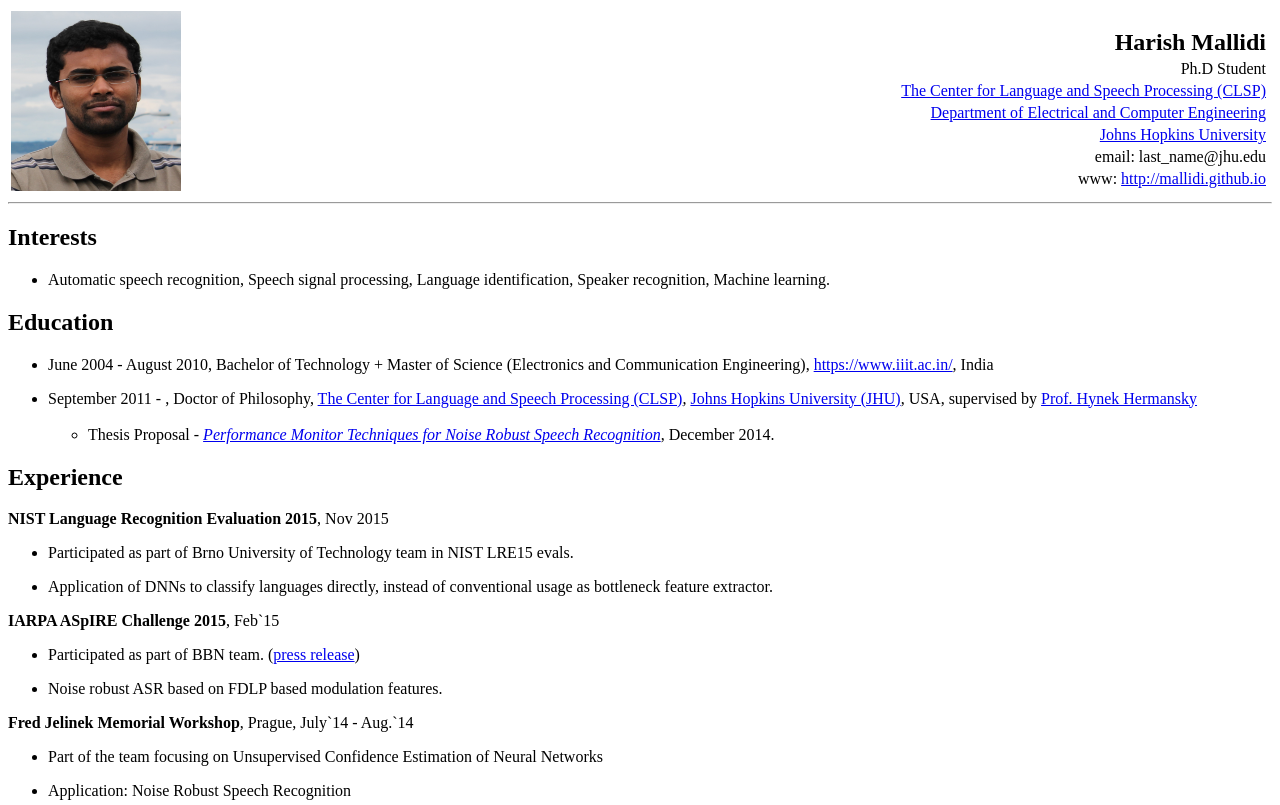
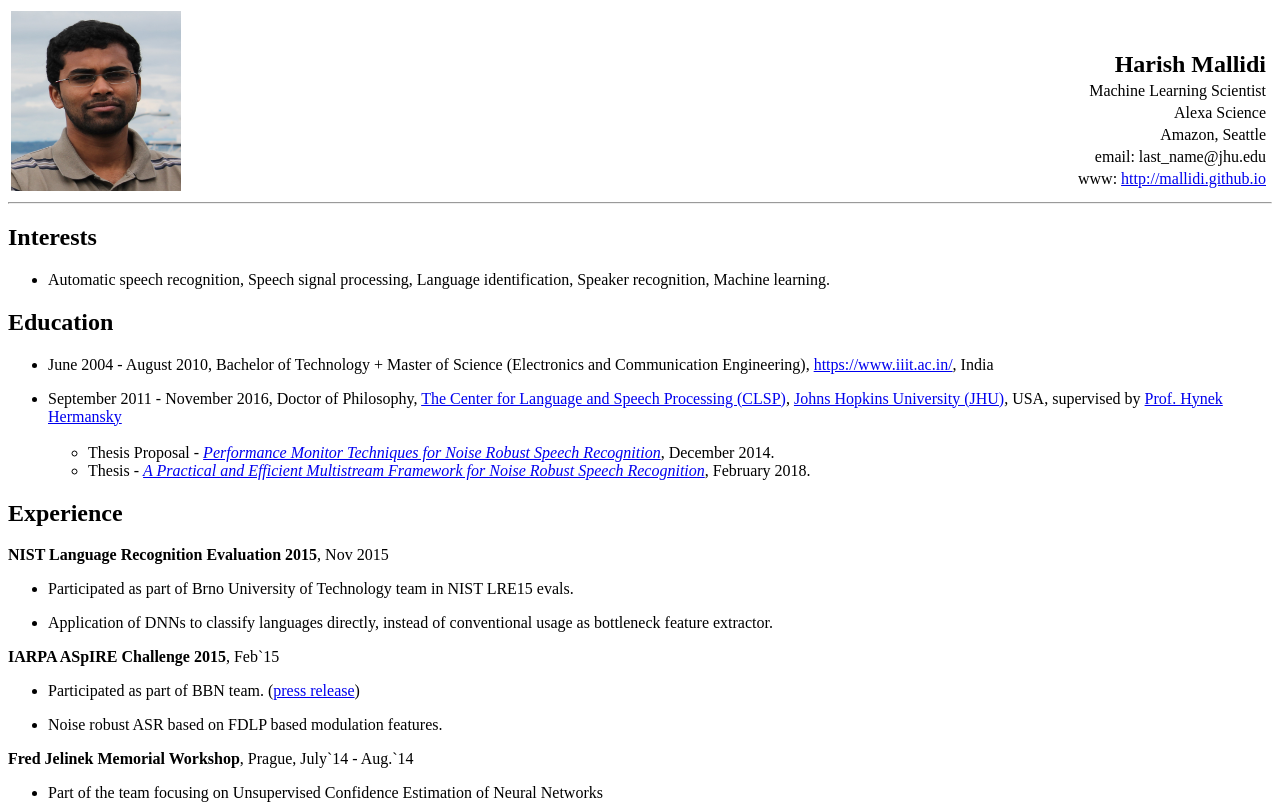
Before and after one commit to mallidi/mallidi.github.io, a plain HTML site: page index.html in a window 1280 px wide. Shown: the top 805 px of the page. Drawn offline with Linux system fonts and the light colour scheme.

Commit message:
Added Thesis
	modified:   index.html
	new file:   pdfs/Harish_Thesis_2018-02-12.pdf

```diff
--- a/index.html
+++ b/index.html
@@ -15,10 +15,9 @@
    <table>
     <tbody>
     <tr align="right"><td><strong><font size="+2">Harish Mallidi</font></strong></td></tr>
-    <tr align="right"><td>Ph.D Student</td></tr>
-    <tr align="right"><td><a href="http://www.clsp.jhu.edu">The Center for Language and Speech Processing (CLSP)</a></td></tr>
-    <tr align="right"><td><a href="http://www.ece-jhu.org/">Department of Electrical and Computer Engineering</a></td></tr>
-    <tr align="right"><td><a href="http://www.jhu.edu">Johns Hopkins University</a></td></tr>
+    <tr align="right"><td>Machine Learning Scientist</td></tr>
+    <tr align="right"><td>Alexa Science</a></td></tr>
+    <tr align="right"><td>Amazon, Seattle</a></td></tr>
     <tr align="right">
     <td>email: last_name@jhu.edu</a></td>
     </tr>
@@ -43,10 +42,12 @@ June 2004 - August 2010, Bachelor of Technology + Master of Science (Electronics
 </LI></UL>
 
 <UL><LI>
-September 2011 - , Doctor of Philosophy, <a href="http://www.clsp.jhu.edu">The Center for Language and Speech Processing (CLSP)</a>, <a href="http://www.ece-jhu.org">Johns Hopkins University (JHU)</a>, USA, supervised by <a href="http://www.clsp.jhu.edu/~hynek/">Prof. Hynek Hermansky</a>
+September 2011 - November 2016, Doctor of Philosophy, <a href="http://www.clsp.jhu.edu">The Center for Language and Speech Processing (CLSP)</a>, <a href="http://www.ece-jhu.org">Johns Hopkins University (JHU)</a>, USA, supervised by <a href="http://www.clsp.jhu.edu/~hynek/">Prof. Hynek Hermansky</a>
 <br>
 <br>
 <UL><LI>Thesis Proposal - <em><a href="pdfs/HarishThesisProposal.pdf">Performance Monitor Techniques for Noise Robust Speech Recognition</a></em>, December 2014.
+</LI></UL>
+<UL><LI>Thesis - <em><a href="pdfs/Harish_Thesis_2018-02-12.pdf">A Practical and Efficient Multistream Framework for Noise Robust Speech Recognition</a></em>, February 2018.
 </LI></UL>
 <!-- <UL><LI>Thesis - <em><a href="pdfs/phd-thesis.pdf">Data-driven Neural Network Based Feature Front-ends for Automatic Speech Recognition</a></em>, December 2012. -->
 <!-- </LI></UL> -->
```
Also changed, not shown: 1 other file.
